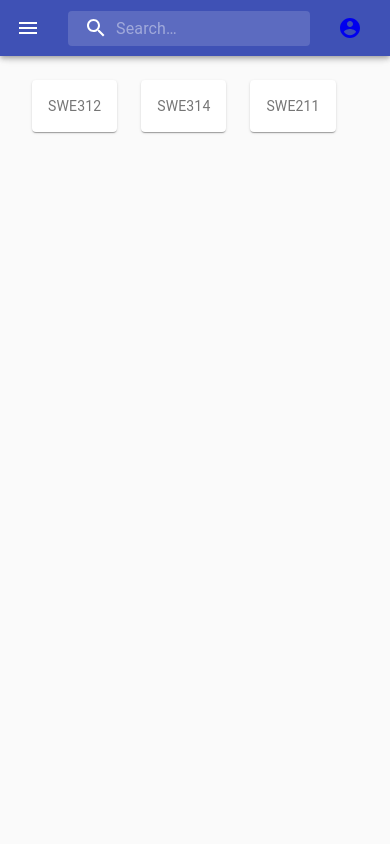
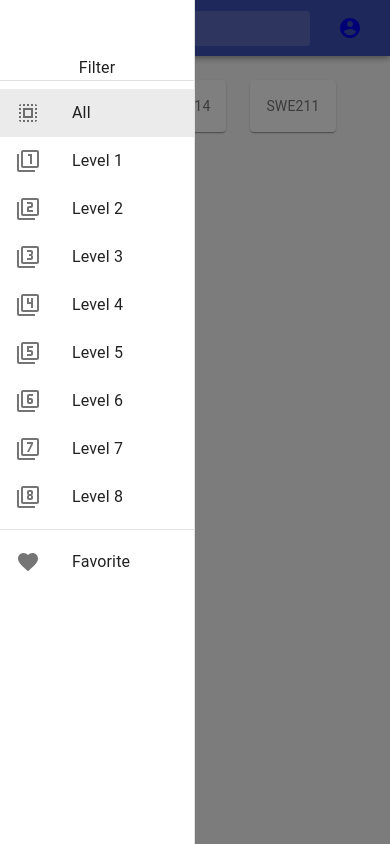
Before and after one commit to AhmedAlsudairi/Rate-it, a React (Create React App) app: page / in a window 390 px wide. Both pictures are taken after a click on the button 28 px from the left and 28 px from the top of the page. Built offline with nearby package versions, Linux system fonts and the light colour scheme.

Commit message:
making side drawer responsive

```diff
--- a/src/components/NavigationBar/NavigationBar.js
+++ b/src/components/NavigationBar/NavigationBar.js
@@ -2,6 +2,7 @@ import React from 'react';
 import AppBar from '@material-ui/core/AppBar';
 import Toolbar from '@material-ui/core/Toolbar';
 import IconButton from '@material-ui/core/IconButton';
+import Drawer from '@material-ui/core/Drawer';
 import Typography from '@material-ui/core/Typography';
 import InputBase from '@material-ui/core/InputBase';
 import { fade, makeStyles } from '@material-ui/core/styles';
@@ -10,6 +11,7 @@ import SearchIcon from '@material-ui/icons/Search';
 import AccountCircleIcon from '@material-ui/icons/AccountCircle';
 import { Hidden } from '@material-ui/core';
 import {NavLink } from 'react-router-dom';
+import SideDrawer from '../SideDrawer/SideDrawer';
 const useStyles = makeStyles((theme) => ({
   root: {
     flexGrow: 1,
@@ -71,22 +73,35 @@ const useStyles = makeStyles((theme) => ({
   },
 }));
 
+
 export default function NavigationBar() {
   const classes = useStyles();
 
+  const [state, setState] = React.useState(false);
+
+  const toggleDrawer = (open) => (event) => {
+    if (event.type === 'keydown' && (event.key === 'Tab' || event.key === 'Shift')) {
+      return;
+    }
+
+    setState(open);
+  };
   return (
     <div className={classes.root}>
       <AppBar position="fixed" className={classes.appBar}>
         <Toolbar>
           <Hidden smUp>
-            <IconButton
+          <React.Fragment>
+          <IconButton
             edge="start"
             className={classes.menuButton}
             color="inherit"
             aria-label="open drawer"
-          >
-            <MenuIcon />
-          </IconButton>
+             onClick={toggleDrawer(true)}><MenuIcon /></IconButton>
+          <Drawer open={state} onClose={toggleDrawer(false)}>
+            <SideDrawer/>
+          </Drawer>
+        </React.Fragment>
           </Hidden>
 
           <Typography className={classes.title} variant="h6" noWrap>
--- a/src/components/SideDrawer/SideDrawer.js
+++ b/src/components/SideDrawer/SideDrawer.js
@@ -19,21 +19,33 @@ import Filter5Icon from '@material-ui/icons/Filter5';
 import Filter6Icon from '@material-ui/icons/Filter6';
 import Filter7Icon from '@material-ui/icons/Filter7';
 import Filter8Icon from '@material-ui/icons/Filter8';
+import useMediaQuery from '@material-ui/core/useMediaQuery';
 
-const useStyles = makeStyles((theme) => ({
+
+
+
+export default function SideDrawer(props) {
+  const matches = useMediaQuery('(max-width:600px)');
+  let w='20%';
+
+  if(matches){
+    w='50%';
+  }
+
+  console.log(w);
+
+  const useStyles = makeStyles((theme) => ({
   drawer: {
     width: 0,
     flexShrink: 0,
   },
   drawerPaper: {
-    width: '20%',
+    width: w
   },
   drawerContainer: {
     overflow: 'auto',
   }
 }));
-
-export default function SideDrawer(props) {
   const classes = useStyles();
   const [listItems,setlistItems] = useState([
     {name: 'All',selected: true,},
@@ -122,6 +134,7 @@ export default function SideDrawer(props) {
                 <ListItemText primary='Favorite' />
               </ListItem>
           </List>
+
         </div>
       </Drawer>
   );
```
